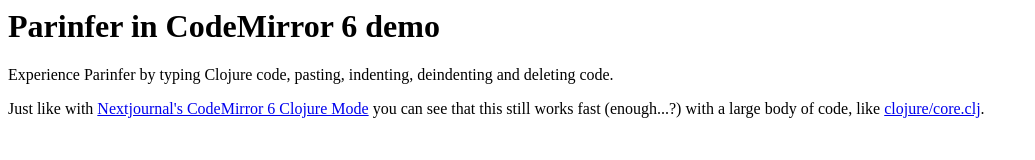
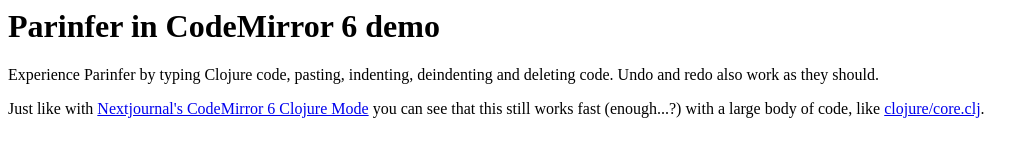
Before and after one commit to jurjanpaul/codemirror6-parinfer, a plain HTML site: page index.html in a window 1280 px wide. Shown: the whole page, without its empty margins (0-1035 px from the left). Drawn offline with nearby package versions, Linux system fonts and the light colour scheme; a script that the page names is missing.

Commit message:
cleanup + experience so far

```diff
--- a/index.html
+++ b/index.html
@@ -56,7 +56,7 @@
   <body>
     <h1>Parinfer in CodeMirror 6 demo</h1>
     <div id="editor"></div>
-    <p>Experience Parinfer by typing Clojure code, pasting, indenting, deindenting and deleting code.</p>
+    <p>Experience Parinfer by typing Clojure code, pasting, indenting, deindenting and deleting code. Undo and redo also work as they should.</p>
     <p>Just like with <a href="https://github.com/nextjournal/clojure-mode">Nextjournal's CodeMirror 6 Clojure Mode</a> you can see that this still works fast (enough...?) with a large body of code, like <a href="https://raw.githubusercontent.com/clojure/clojure/refs/heads/master/src/clj/clojure/core.clj">clojure/core.clj</a>.</p>
   </body>
 </html>
```
Also changed, not shown: README.md, 1 other file.
